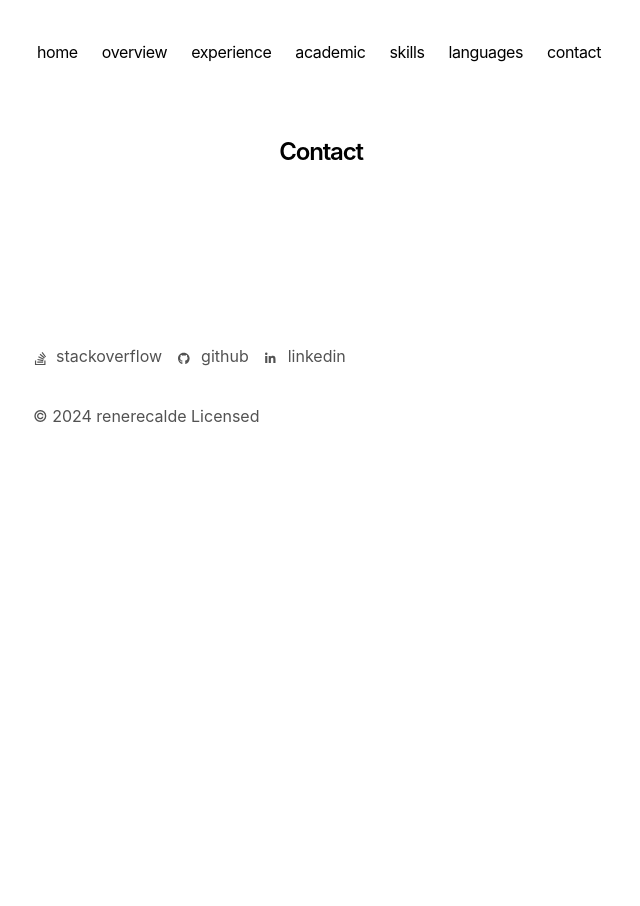
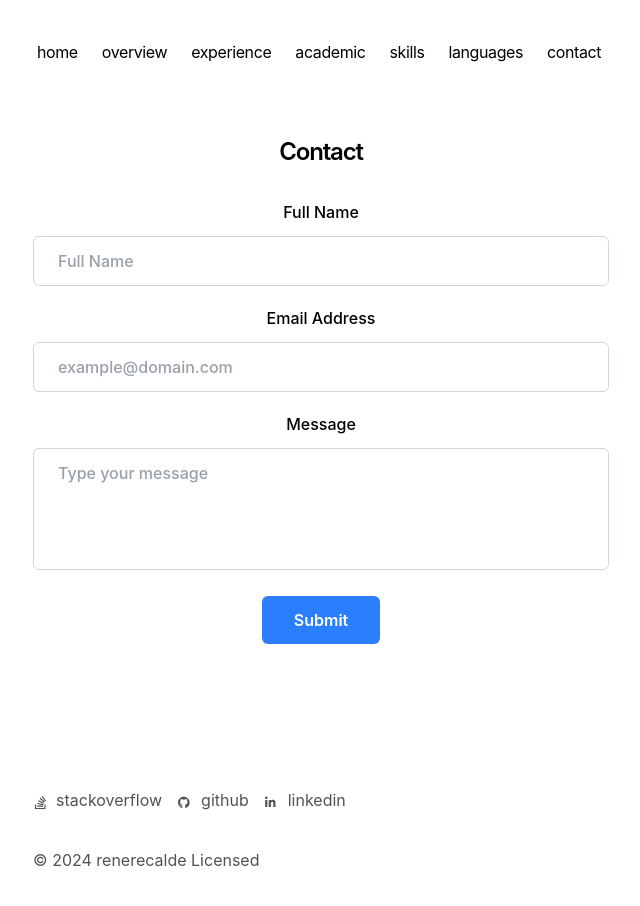
Before and after one commit to renerecalde/blog, a Next.js app: page /contact in a window 1280 px wide. Shown: the top 906 px of the page, without its empty margins (319-959 px from the left). Before the commit the page ends 800 px from the top, so only its background shows below. Built offline with nearby package versions, Linux system fonts and the light colour scheme.

Commit message:
add 30 of 50 skill

```diff
--- /dev/null
+++ b/app/api/email/route.ts
@@ -0,0 +1,5 @@
+import { type NextRequest, NextResponse } from 'next/server';
+
+export async function POST(request: NextRequest) {
+    return NextResponse.json('Hello from API!');
+}
--- /dev/null
+++ b/app/components/contact.tsx
@@ -0,0 +1,73 @@
+'use client';
+
+import { FC } from 'react';
+import { useForm } from 'react-hook-form';
+import { sendEmail } from '../utils/send-email';
+
+export type FormData = {
+    name: string;
+    email: string;
+    message: string;
+};
+
+const Contact: FC = () => {
+    const { register, handleSubmit } = useForm<FormData>();
+
+    function onSubmit(data: FormData) {
+        sendEmail(data);
+    }
+
+    return (
+        <form onSubmit={handleSubmit(onSubmit)}>
+            <div className='mb-5'>
+                <label
+                    htmlFor='name'
+                    className='mb-3 block text-base font-medium text-black'
+                >
+                    Full Name
+                </label>
+                <input
+                    type='text'
+                    placeholder='Full Name'
+                    className='w-full rounded-md border border-gray-300 bg-white py-3 px-6 text-base font-medium text-gray-700 outline-none focus:border-blue-500 focus:shadow-md'
+                    {...register('name', { required: true })}
+                />
+            </div>
+            <div className='mb-5'>
+                <label
+                    htmlFor='email'
+                    className='mb-3 block text-base font-medium text-black'
+                >
+                    Email Address
+                </label>
+                <input
+                    type='email'
+                    placeholder='example@domain.com'
+                    className='w-full rounded-md border border-gray-300 bg-white py-3 px-6 text-base font-medium text-gray-700 outline-none focus:border-blue-500 focus:shadow-md'
+                    {...register('email', { required: true })}
+                />
+            </div>
+            <div className='mb-5'>
+                <label
+                    htmlFor='message'
+                    className='mb-3 block text-base font-medium text-black'
+                >
+                    Message
+                </label>
+                <textarea
+                    rows={4}
+                    placeholder='Type your message'
+                    className='w-full resize-none rounded-md border border-gray-300 bg-white py-3 px-6 text-base font-medium text-gray-700 outline-none focus:border-blue-500 focus:shadow-md'
+                    {...register('message', { required: true })}
+                ></textarea>
+            </div>
+            <div>
+                <button className='hover:shadow-form rounded-md bg-blue-500 py-3 px-8 text-base font-semibold text-white outline-none'>
+                    Submit
+                </button>
+            </div>
+        </form>
+    );
+};
+
+export default Contact;
--- a/app/contact/page.tsx
+++ b/app/contact/page.tsx
@@ -1,3 +1,5 @@
+import Contact from "../components/contact";
+
 export const metadata = {
     title: 'Contact',
     description: 'Contact.',
@@ -7,6 +9,7 @@
     return (
         <section className="mb-28 max-w-[50rem] text-center">
             <h1 className="font-semibold text-2xl mb-8 tracking-tighter">Contact</h1>
+            <Contact />
         </section>
     )
 }
--- /dev/null
+++ b/app/utils/send-email.tsx
@@ -0,0 +1,6 @@
+import { FormData } from '../components/contact';
+
+export function sendEmail(data: FormData) {
+    // TODO: send email
+    console.log(data);
+}
--- a/package.json
+++ b/package.json
@@ -8,6 +8,7 @@
   "dependencies": {
     "@tailwindcss/postcss": "4.0.0-alpha.13",
     "@types/node": "20.11.17",
+    "@types/nodemailer": "^6.4.17",
     "@types/react": "18.2.55",
     "@types/react-dom": "18.2.19",
     "@vercel/analytics": "^1.1.3",
@@ -15,10 +16,12 @@
     "geist": "1.2.2",
     "next": "canary",
     "next-mdx-remote": "^4.4.1",
+    "nodemailer": "^6.9.16",
     "postcss": "^8.4.35",
     "react": "18.2.0",
     "react-country-flag": "^3.1.0",
     "react-dom": "18.2.0",
+    "react-hook-form": "^7.53.2",
     "react-icons": "^5.3.0",
     "react-icos": "^2.2.2",
     "sugar-high": "^0.6.0",
```
Also changed, not shown: 2 other files (tests, documents, lock files or other folders).
